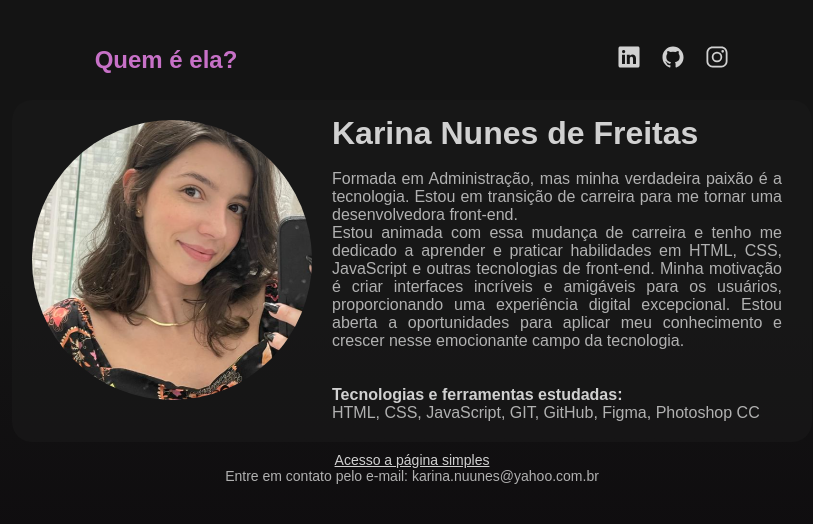
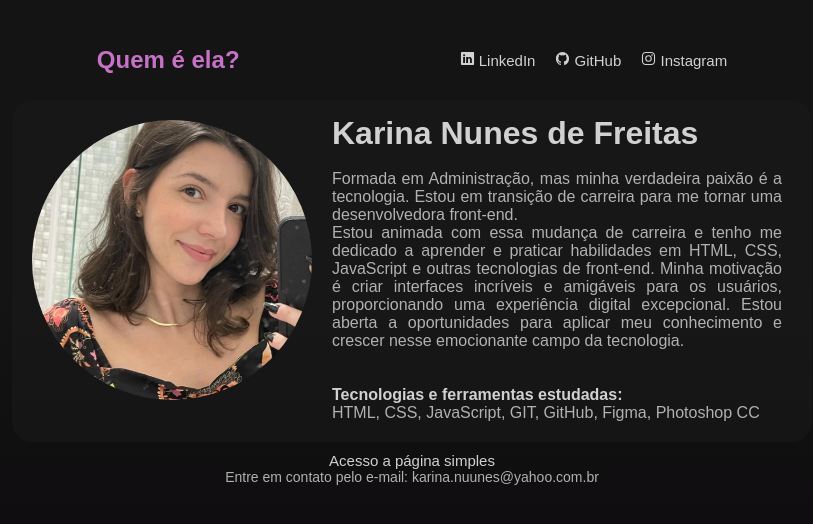
Before and after one commit to karinanuunes/primeiro-portfolio, a plain HTML site: page index.html in a window 1280 px wide. Shown: the whole page, without its empty margins (228-1041 px from the left). Drawn offline with nearby package versions, Linux system fonts and the light colour scheme; a web font is replaced by a local one.

Commit message:
att links

```diff
--- a/index.html
+++ b/index.html
@@ -18,9 +18,9 @@
             <div id="header">
                 <h2>Quem é ela?</h2>
                 <nav>
-                    <a href="https://www.linkedin.com/in/karinanuunes/" target="_blank"><ion-icon name="logo-linkedin"></ion-icon></a>
-                    <a href="https://github.com/karinanuunes" target="_blank"><ion-icon name="logo-github"></ion-icon></a>
-                    <a href="https://www.instagram.com/karinanuunes/" target="_blank"><ion-icon name="logo-instagram"></ion-icon></a>
+                    <a href="https://www.linkedin.com/in/karinanuunes/" target="_blank"><ion-icon name="logo-linkedin"></ion-icon> LinkedIn</a>
+                    <a href="https://github.com/karinanuunes" target="_blank"><ion-icon name="logo-github"></ion-icon> GitHub</a>
+                    <a href="https://www.instagram.com/karinanuunes/" target="_blank"><ion-icon name="logo-instagram"></ion-icon> Instagram</a>
                 </nav>
             </div>
 
--- a/style.css
+++ b/style.css
@@ -40,7 +40,7 @@ body {
     flex-direction: row;
     justify-content: center;
     align-items: center;
-    gap: 380px;
+    gap: 220px;
 }
 
 nav {
@@ -75,6 +75,11 @@ p {
     font-size: 14px;
 }
 
+a {
+    font-size: 15px;
+    text-decoration: none;
+}
+
 @media (max-width: 700px) {
     body {
         background-color: #141414;
```
